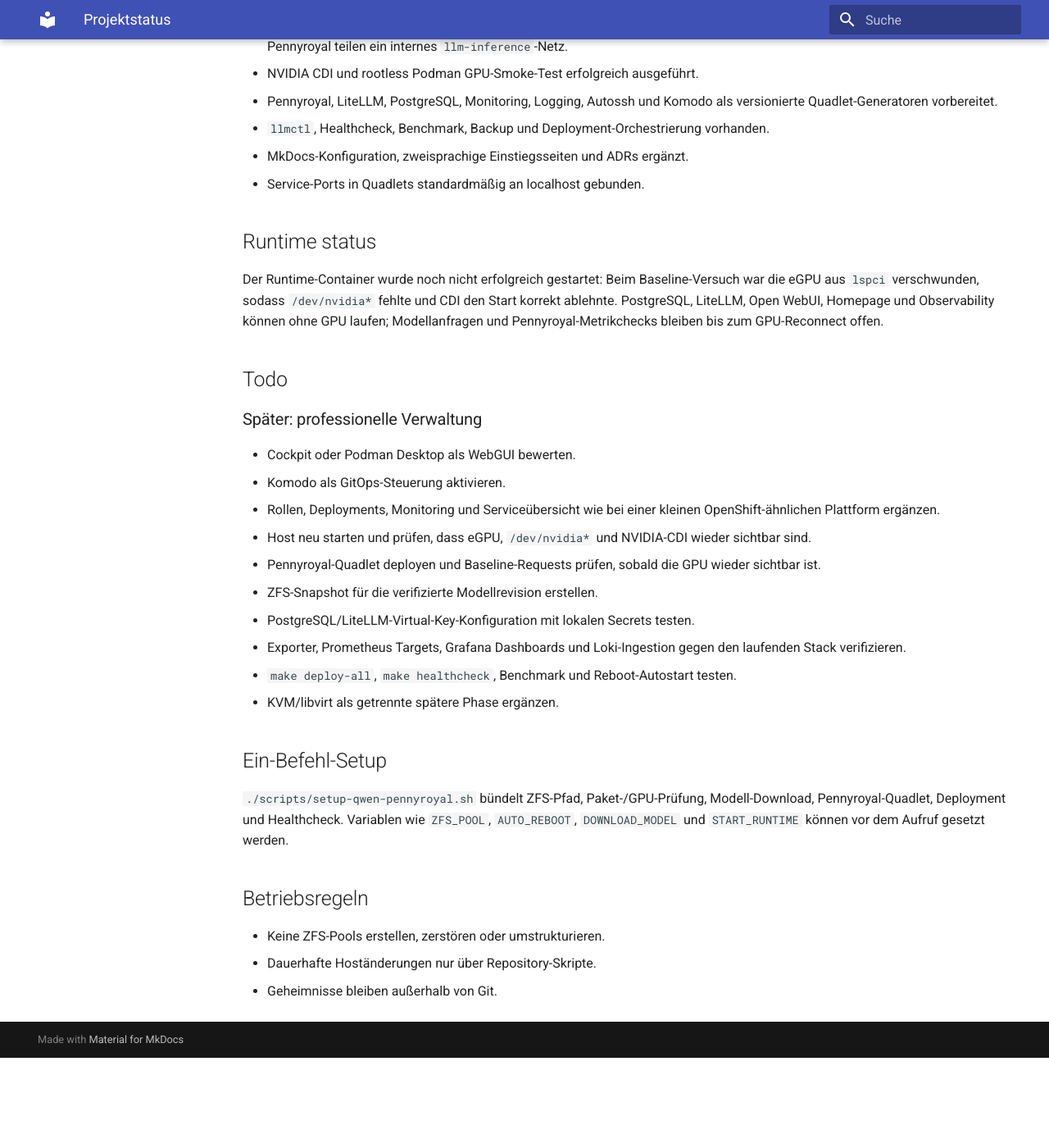
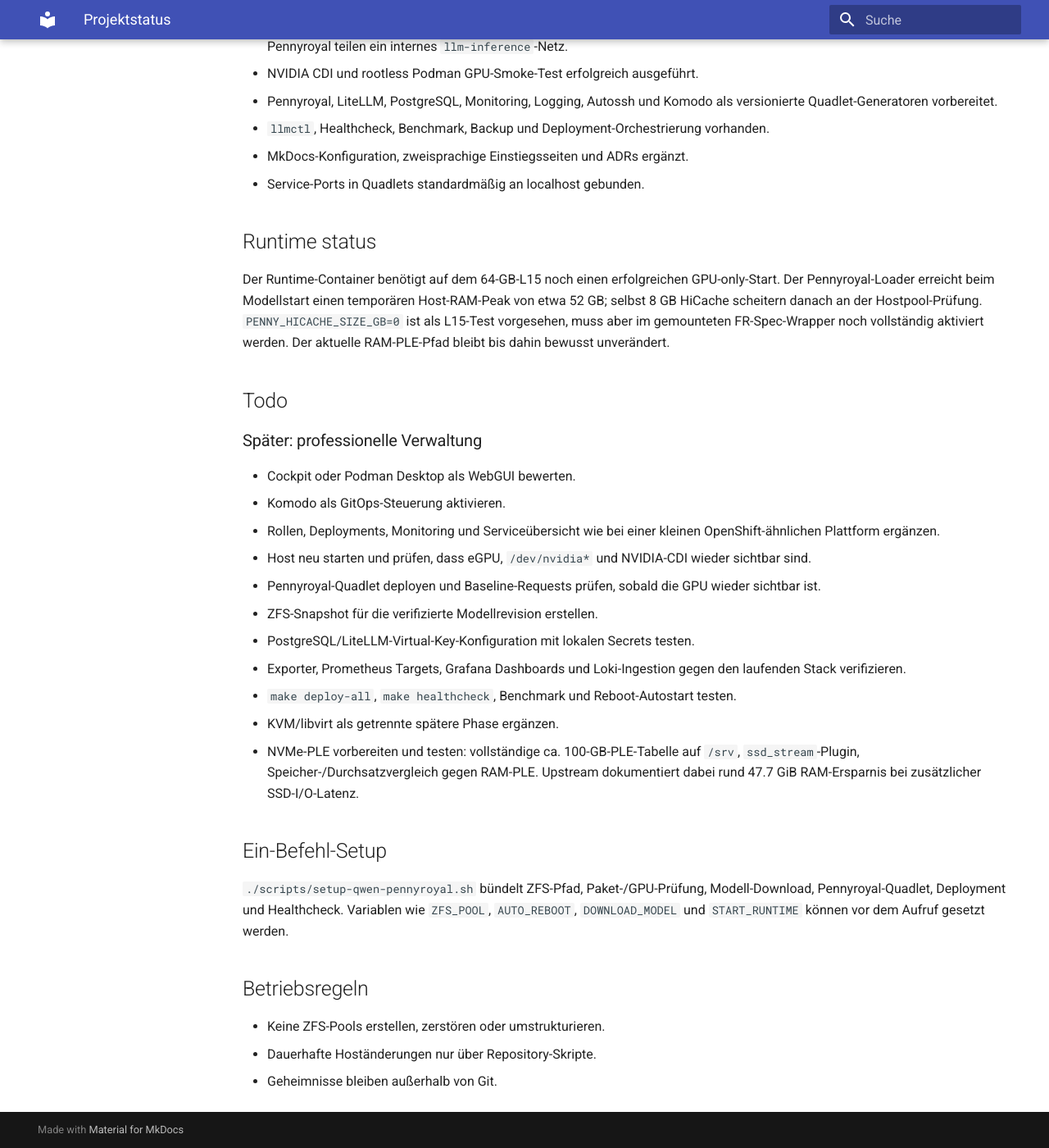
Before and after one commit to thomasdenk79-cyber/llm-infra-setup, an MkDocs documentation site: the page built from docs/STATUS.md, in a window 1280 px wide and 1400 px high, scrolled down 790 px. Shown: the whole window at 82% size. Built offline with MkDocs 1.6.1 and Material for MkDocs 9.7.7, drawn with Linux system fonts in a browser that asks for light colours; before the commit the page ends 2080 px from its top, so only the background shows below that.

Commit message:
document low RAM hicache test and nvme ple todo

```diff
--- a/docs/STATUS.md
+++ b/docs/STATUS.md
@@ -23,7 +23,7 @@
 
 ## Runtime status
 
-Der Runtime-Container wurde noch nicht erfolgreich gestartet: Beim Baseline-Versuch war die eGPU aus `lspci` verschwunden, sodass `/dev/nvidia*` fehlte und CDI den Start korrekt ablehnte. PostgreSQL, LiteLLM, Open WebUI, Homepage und Observability können ohne GPU laufen; Modellanfragen und Pennyroyal-Metrikchecks bleiben bis zum GPU-Reconnect offen.
+Der Runtime-Container benötigt auf dem 64-GB-L15 noch einen erfolgreichen GPU-only-Start. Der Pennyroyal-Loader erreicht beim Modellstart einen temporären Host-RAM-Peak von etwa 52 GB; selbst 8 GB HiCache scheitern danach an der Hostpool-Prüfung. `PENNY_HICACHE_SIZE_GB=0` ist als L15-Test vorgesehen, muss aber im gemounteten FR-Spec-Wrapper noch vollständig aktiviert werden. Der aktuelle RAM-PLE-Pfad bleibt bis dahin bewusst unverändert.
 
 ## Todo
 
@@ -41,6 +41,7 @@
 5. Exporter, Prometheus Targets, Grafana Dashboards und Loki-Ingestion gegen den laufenden Stack verifizieren.
 6. `make deploy-all`, `make healthcheck`, Benchmark und Reboot-Autostart testen.
 7. KVM/libvirt als getrennte spätere Phase ergänzen.
+8. NVMe-PLE vorbereiten und testen: vollständige ca. 100-GB-PLE-Tabelle auf `/srv`, `ssd_stream`-Plugin, Speicher-/Durchsatzvergleich gegen RAM-PLE. Upstream dokumentiert dabei rund 47.7 GiB RAM-Ersparnis bei zusätzlicher SSD-I/O-Latenz.
 
 ## Ein-Befehl-Setup
 
```
Also changed, not shown: 3 other files.
